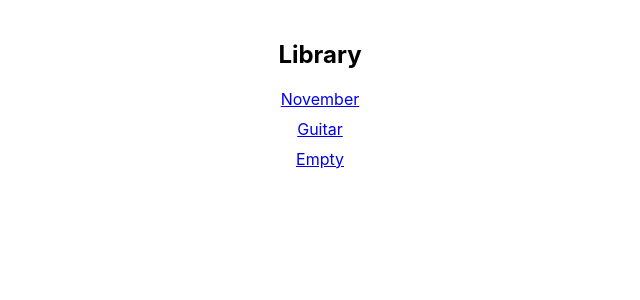
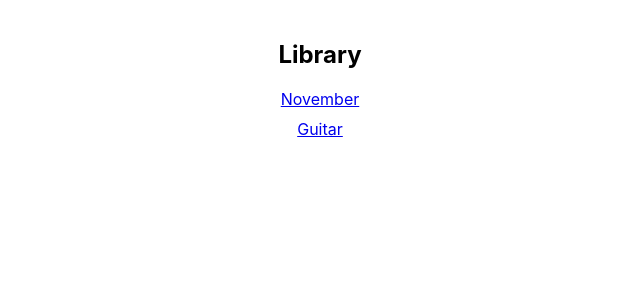
Before and after one commit to craigallen/meditation, a React (Create React App) app: page /library in a window 1280 px wide. Shown: the top 300 px of the page, without its empty margins (320-960 px from the left). Built offline with nearby package versions, Linux system fonts and the light colour scheme.

Commit message:
removed empty song

```diff
--- a/src/components/Library.js
+++ b/src/components/Library.js
@@ -7,7 +7,6 @@ const Library = () => {
   const songs = [
     { name: 'November', file: '/november.wav' },
     { name: 'Guitar', file: '/guitar.wav' },
-    { name: 'Empty', file: '/song3.wav' },
   ];
 
   const handleSongClick = (song) => {
```
